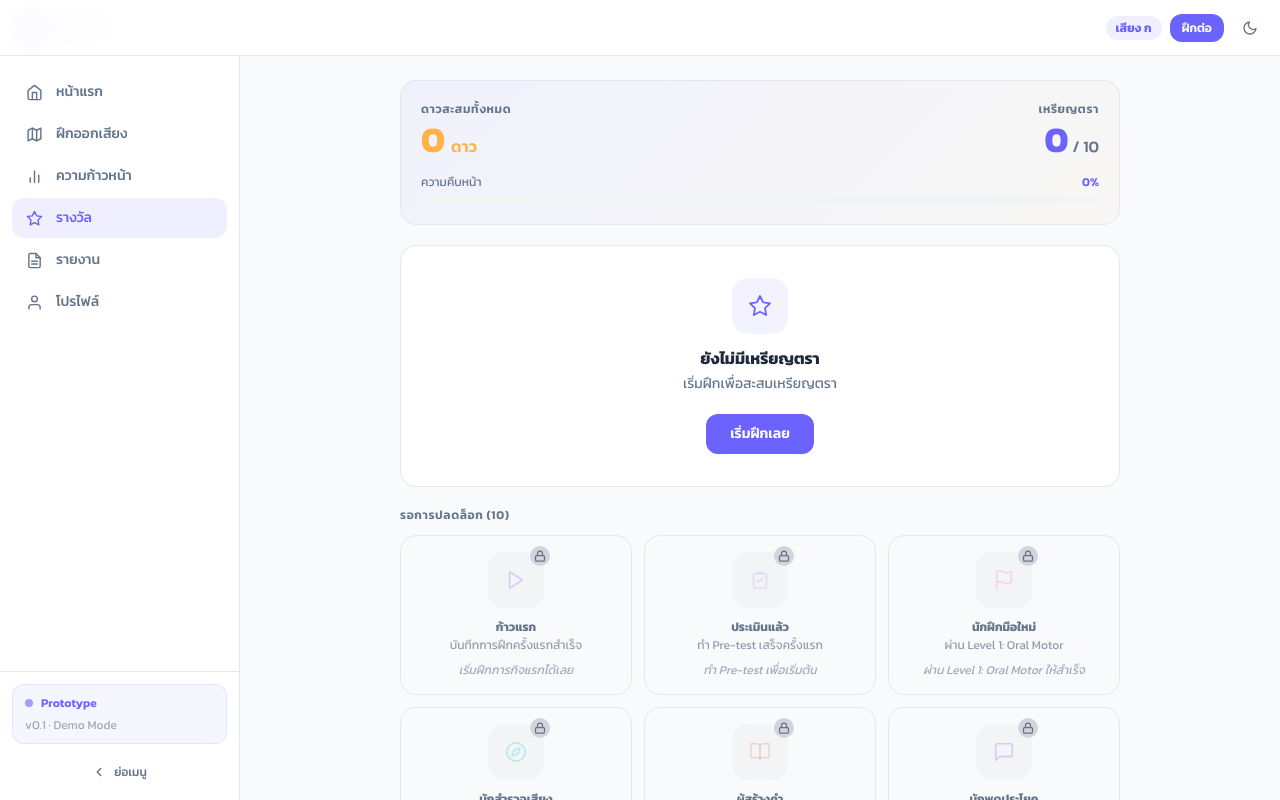
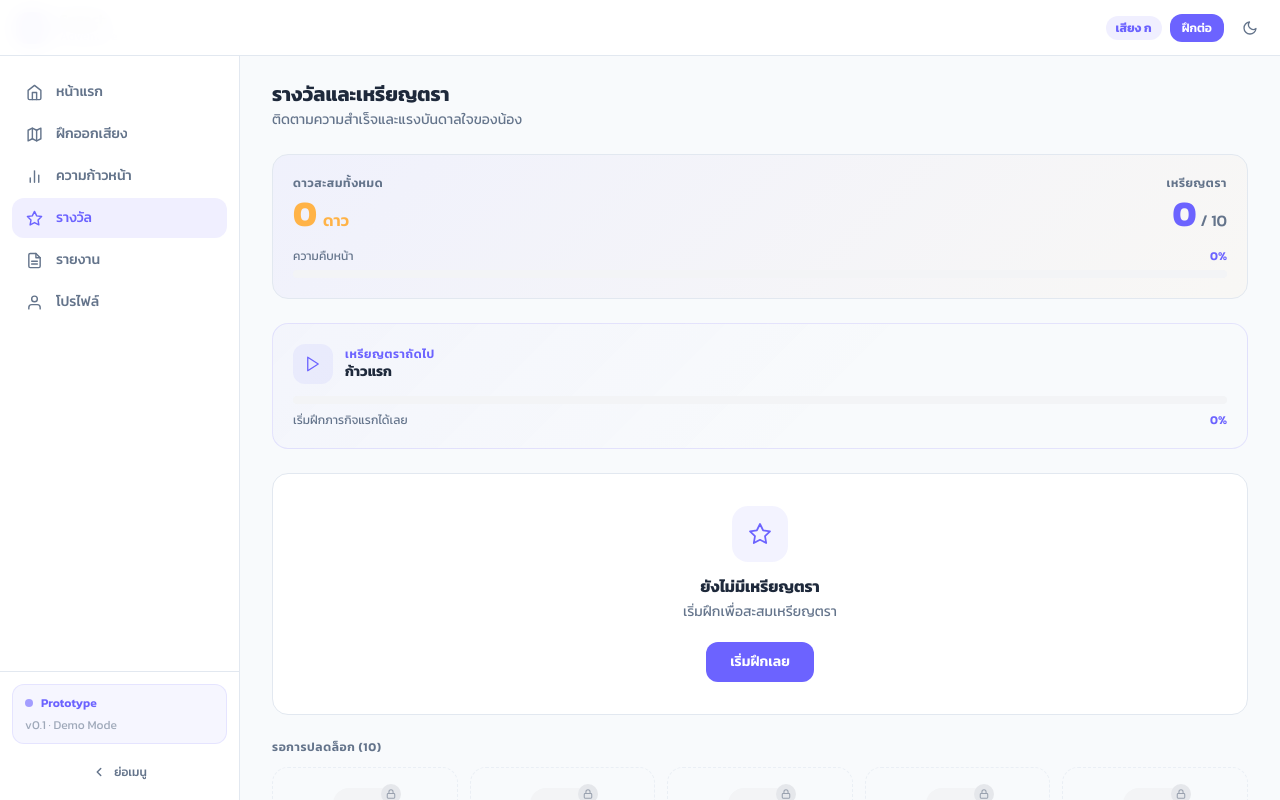
Before and after one commit to KankaveeRamsri/Speech-Adventure-Web-App, a Next.js app: page /rewards in a window 1280 px wide. Shown: the top 800 px of the page. Built offline with nearby package versions, Linux system fonts and the light colour scheme.

Commit message:
style: polish rewards page layout

```diff
--- a/src/app/rewards/page.tsx
+++ b/src/app/rewards/page.tsx
@@ -4,13 +4,14 @@ import Link from "next/link";
 import AppShell from "@/components/layout/AppShell";
 import { useSpeechProgress } from "@/hooks/useSpeechProgress";
 import { calculateRewards } from "@/lib/rewards/calculateRewards";
-import type { RewardBadge, EarnedReward, RewardProgress } from "@/types/rewards";
+import { mockTrainingStages } from "@/data/speechAdventureMockData";
+import type { EarnedReward, RewardProgress } from "@/types/rewards";
 
 // ── Icons ──────────────────────────────────────────────────────────────────────
 
-function LockIcon() {
+function LockIcon({ size = 12 }: { size?: number }) {
   return (
-    <svg width="12" height="12" viewBox="0 0 24 24" fill="none" stroke="currentColor" strokeWidth="2.5" strokeLinecap="round" strokeLinejoin="round" aria-hidden="true">
+    <svg width={size} height={size} viewBox="0 0 24 24" fill="none" stroke="currentColor" strokeWidth="2.5" strokeLinecap="round" strokeLinejoin="round" aria-hidden="true">
       <rect x="3" y="11" width="18" height="11" rx="2" ry="2" />
       <path d="M7 11V7a5 5 0 0 1 10 0v4" />
     </svg>
@@ -27,9 +28,31 @@ function BadgeIcon({ iconPath, color, size = 20 }: { iconPath: string; color: st
   );
 }
 
-// ── Badge Card ─────────────────────────────────────────────────────────────────
+function CheckCircleIcon() {
+  return (
+    <svg width="10" height="10" viewBox="0 0 24 24" fill="none" stroke="currentColor" strokeWidth="3" strokeLinecap="round" strokeLinejoin="round" aria-hidden="true">
+      <polyline points="20 6 9 17 4 12" />
+    </svg>
+  );
+}
 
-function EarnedBadgeCard({ reward }: { reward: EarnedReward }) {
+function SparkleIcon() {
+  return (
+    <svg width="14" height="14" viewBox="0 0 24 24" fill="none" stroke="currentColor" strokeWidth="2" strokeLinecap="round" strokeLinejoin="round" aria-hidden="true">
+      <path d="M12 2l1.09 6.26L18 9.27l-4.91 1.01L12 18l-1.09-7.73L6 9.27l4.91-1.01L12 2z" />
+    </svg>
+  );
+}
+
+// ── Determine if a badge was earned recently (7 days) ──────────────────────────
+
+function isRecentlyEarned(reward: EarnedReward, recentIds: Set<string>): boolean {
+  return recentIds.has(reward.badge.id);
+}
+
+// ── Badge Cards ─────────────────────────────────────────────────────────────────
+
+function EarnedBadgeCard({ reward, isRecent }: { reward: EarnedReward; isRecent: boolean }) {
   const { badge, earnedAt } = reward;
   const dateStr = (() => {
     try {
@@ -40,20 +63,40 @@ function EarnedBadgeCard({ reward }: { reward: EarnedReward }) {
   })();
 
   return (
-    <div className="flex flex-col items-center text-center p-4 bg-surface border border-border rounded-2xl shadow-sm hover:shadow-md transition-all hover:-translate-y-0.5 animate-fade-in">
     <div
-        className="w-14 h-14 rounded-2xl flex items-center justify-center mb-3"
-        style={{ backgroundColor: `${badge.color}18` }}
+      className={`relative flex flex-col items-center text-center p-5 bg-surface border rounded-2xl transition-all group hover:shadow-md hover:-translate-y-0.5 ${
+        isRecent
+          ? "border-primary/30 shadow-sm shadow-primary/8"
+          : "border-border shadow-sm"
+      }`}
+    >
+      {/* Recently earned accent dot */}
+      {isRecent && (
+        <span className="absolute top-3 right-3 flex items-center gap-1 text-primary">
+          <SparkleIcon />
+        </span>
+      )}
+
+      <div
+        className="w-16 h-16 rounded-2xl flex items-center justify-center mb-3 relative"
+        style={{ backgroundColor: `${badge.color}14` }}
         aria-label={badge.name}
       >
-        <BadgeIcon iconPath={badge.iconPath} color={badge.color} size={22} />
+        <BadgeIcon iconPath={badge.iconPath} color={badge.color} size={26} />
+        {/* Completed check mark */}
+        <span
+          className="absolute -bottom-1 -right-1 w-5 h-5 rounded-full flex items-center justify-center text-white"
+          style={{ backgroundColor: badge.color }}
+        >
+          <CheckCircleIcon />
+        </span>
       </div>
       <h3 className="text-xs font-bold text-text leading-tight mb-0.5">{badge.name}</h3>
       <p className="text-xs text-text-muted leading-snug mb-2">{badge.description}</p>
       {dateStr && (
         <span
-          className="inline-block text-xs font-medium px-2 py-0.5 rounded-full"
-          style={{ color: badge.color, backgroundColor: `${badge.color}14` }}
+          className="inline-block text-xs font-medium px-2.5 py-0.5 rounded-full"
+          style={{ color: badge.color, backgroundColor: `${badge.color}12` }}
         >
           {dateStr}
         </span>
@@ -66,51 +109,48 @@ function LockedBadgeCard({ progress }: { progress: RewardProgress }) {
   const { badge, current, target, percentage, hint } = progress;
 
   return (
-    <div className="flex flex-col items-center text-center p-4 bg-bg dark:bg-white/2 border border-border rounded-2xl">
-      <div className="relative w-14 h-14 rounded-2xl flex items-center justify-center mb-3 bg-gray-100 dark:bg-white/6">
-        <div className="opacity-25">
-          <BadgeIcon iconPath={badge.iconPath} color={badge.color} size={22} />
+    <div className="flex flex-col items-center text-center p-5 bg-bg dark:bg-white/2 border border-dashed border-border/60 rounded-2xl">
+      <div className="relative w-16 h-16 rounded-2xl flex items-center justify-center mb-3 bg-gray-100 dark:bg-white/6">
+        <div className="opacity-20">
+          <BadgeIcon iconPath={badge.iconPath} color={badge.color} size={26} />
         </div>
-        <span className="absolute -top-1.5 -right-1.5 w-5 h-5 rounded-full bg-gray-300 dark:bg-white/20 flex items-center justify-center text-gray-500 dark:text-white/40">
-          <LockIcon />
+        <span className="absolute -top-1 -right-1 w-5 h-5 rounded-full bg-gray-200 dark:bg-white/15 flex items-center justify-center text-gray-400 dark:text-white/30">
+          <LockIcon size={10} />
         </span>
       </div>
-      <h3 className="text-xs font-bold text-text-muted leading-tight mb-0.5">{badge.name}</h3>
-      <p className="text-xs text-text-muted/70 leading-snug mb-2">{badge.description}</p>
+      <h3 className="text-xs font-bold text-text-muted/60 leading-tight mb-0.5">{badge.name}</h3>
+      <p className="text-xs text-text-muted/40 leading-snug mb-2">{badge.description}</p>
 
-      {/* Progress bar for countable badges */}
       {target > 1 && (
         <div className="w-full mb-1.5">
-          <div className="h-1 bg-gray-200 dark:bg-white/10 rounded-full overflow-hidden">
+          <div className="h-1 bg-gray-200 dark:bg-white/8 rounded-full overflow-hidden">
             <div
               className="h-full rounded-full transition-all duration-700"
-              style={{ width: `${percentage}%`, backgroundColor: badge.color }}
+              style={{ width: `${percentage}%`, backgroundColor: badge.color, opacity: 0.5 }}
             />
           </div>
-          <p className="text-xs text-text-muted mt-1">
+          <p className="text-xs text-text-muted/50 mt-1">
             {current} / {target}
           </p>
         </div>
       )}
 
-      <p className="text-xs text-text-muted/60 italic">{hint}</p>
+      <p className="text-xs text-text-muted/40 italic">{hint}</p>
     </div>
   );
 }
-
-// ── In-Progress Card (closer to earning) ──────────────────────────────────────
 
 function InProgressCard({ progress }: { progress: RewardProgress }) {
   const { badge, current, target, percentage, hint } = progress;
 
   return (
     <div
-      className="flex items-center gap-4 p-4 bg-surface border rounded-xl transition-all"
-      style={{ borderColor: `${badge.color}30` }}
+      className="flex items-center gap-4 p-4 bg-surface border rounded-xl transition-all hover:shadow-sm"
+      style={{ borderColor: `${badge.color}25` }}
     >
       <div
         className="w-11 h-11 rounded-xl flex items-center justify-center flex-shrink-0"
-        style={{ backgroundColor: `${badge.color}14` }}
+        style={{ backgroundColor: `${badge.color}10` }}
       >
         <div className="opacity-60">
           <BadgeIcon iconPath={badge.iconPath} color={badge.color} size={18} />
@@ -141,12 +181,12 @@ function RecentBadgeBanner({ reward }: { reward: EarnedReward }) {
   const { badge } = reward;
   return (
     <div
-      className="flex items-center gap-3 px-4 py-3 rounded-xl border animate-slide-up"
-      style={{ backgroundColor: `${badge.color}0C`, borderColor: `${badge.color}30` }}
+      className="flex items-center gap-3 px-4 py-3 rounded-xl border"
+      style={{ backgroundColor: `${badge.color}0A`, borderColor: `${badge.color}25` }}
     >
       <div
         className="w-9 h-9 rounded-xl flex items-center justify-center flex-shrink-0"
-        style={{ backgroundColor: `${badge.color}18` }}
+        style={{ backgroundColor: `${badge.color}14` }}
       >
         <BadgeIcon iconPath={badge.iconPath} color={badge.color} size={16} />
       </div>
@@ -156,6 +196,128 @@ function RecentBadgeBanner({ reward }: { reward: EarnedReward }) {
         <p className="text-xs text-text-muted truncate">{badge.description}</p>
       </div>
     </div>
+  );
+}
+
+// ── Next Reward / Next Action Card ─────────────────────────────────────────────
+
+function NextActionCard({
+  nextBadge,
+  allCompleted,
+  currentStageId,
+}: {
+  nextBadge: RewardProgress | null;
+  allCompleted: boolean;
+  currentStageId: string | null;
+}) {
+  // All badges earned
+  if (allCompleted) {
+    return (
+      <section
+        className="rounded-2xl border border-success/20 p-5"
+        style={{ background: "linear-gradient(135deg, rgba(76,175,130,0.06) 0%, rgba(108,99,255,0.03) 100%)" }}
+        aria-label="ขั้นต่อไป"
+      >
+        <div className="flex items-center gap-3 mb-3">
+          <div className="w-10 h-10 rounded-xl bg-success/10 flex items-center justify-center flex-shrink-0">
+            <svg width="18" height="18" viewBox="0 0 24 24" fill="none" stroke="#4CAF82" strokeWidth="2" strokeLinecap="round" strokeLinejoin="round" aria-hidden="true">
+              <polyline points="20 6 9 17 4 12" />
+            </svg>
+          </div>
+          <div>
+            <p className="text-sm font-bold text-success">ปลดล็อกครบแล้ว!</p>
+            <p className="text-xs text-text-muted">น้องได้รับเหรียญตราครบทุกเหรียญแล้ว</p>
+          </div>
+        </div>
+        <div className="flex gap-3">
+          <Link
+            href="/training/review"
+            className="flex-1 flex items-center justify-center gap-2 bg-primary text-white font-semibold py-2.5 rounded-xl text-sm hover:bg-primary/90 transition-all active:scale-[0.98]"
+          >
+            ทบทวน Review
+          </Link>
+          <Link
+            href="/onboarding"
+            className="flex-1 flex items-center justify-center gap-2 border border-primary/30 text-primary font-semibold py-2.5 rounded-xl text-sm hover:bg-primary/8 transition-all active:scale-[0.98]"
+          >
+            เปลี่ยนเสียงเป้าหมาย
+          </Link>
+        </div>
+      </section>
+    );
+  }
+
+  // No data / no progress
+  if (!nextBadge) {
+    const nextStage = currentStageId
+      ? mockTrainingStages.find((s) => s.id === currentStageId)
+      : null;
+
+    return (
+      <section
+        className="rounded-2xl border border-primary/15 p-5"
+        style={{ background: "linear-gradient(135deg, rgba(108,99,255,0.06) 0%, rgba(255,179,71,0.03) 100%)" }}
+        aria-label="ขั้นต่อไป"
+      >
+        <div className="flex items-center gap-3">
+          <div className="w-10 h-10 rounded-xl bg-primary/10 flex items-center justify-center flex-shrink-0">
+            <SparkleIcon />
+          </div>
+          <div className="flex-1 min-w-0">
+            <p className="text-sm font-bold text-text">เริ่มต้นสะสมเหรียญ</p>
+            <p className="text-xs text-text-muted">ฝึกภารกิจแรกเพื่อปลดล็อกเหรียญตรา</p>
+          </div>
+          <Link
+            href={nextStage ? `/training/${nextStage.slug}` : "/training"}
+            className="flex-shrink-0 px-4 py-2 rounded-xl bg-primary text-white text-sm font-semibold hover:bg-primary/90 transition-all active:scale-[0.98]"
+          >
+            ฝึกเลย
+          </Link>
+        </div>
+      </section>
+    );
+  }
+
+  // Closest badge to unlock
+  const { badge, current, target, percentage, hint } = nextBadge;
+
+  return (
+    <section
+      className="rounded-2xl border p-5"
+      style={{
+        borderColor: `${badge.color}25`,
+        background: `linear-gradient(135deg, ${badge.color}08 0%, transparent 60%)`,
+      }}
+      aria-label="เหรียญตราถัดไป"
+    >
+      <div className="flex items-center gap-3 mb-3">
+        <div
+          className="w-10 h-10 rounded-xl flex items-center justify-center flex-shrink-0"
+          style={{ backgroundColor: `${badge.color}14` }}
+        >
+          <BadgeIcon iconPath={badge.iconPath} color={badge.color} size={18} />
+        </div>
+        <div className="flex-1 min-w-0">
+          <p className="text-xs font-semibold uppercase tracking-wider" style={{ color: badge.color }}>เหรียญตราถัดไป</p>
+          <p className="text-sm font-bold text-text">{badge.name}</p>
+        </div>
+        {target > 1 && (
+          <span className="text-sm font-bold text-text-muted flex-shrink-0">
+            {current}<span className="text-text-muted/50 font-medium">/{target}</span>
+          </span>
+        )}
+      </div>
+      <div className="h-2 bg-gray-100 dark:bg-white/8 rounded-full overflow-hidden mb-2">
+        <div
+          className="h-full rounded-full transition-all duration-700"
+          style={{ width: `${percentage}%`, backgroundColor: badge.color }}
+        />
+      </div>
+      <div className="flex items-center justify-between">
+        <p className="text-xs text-text-muted">{hint}</p>
+        <span className="text-xs font-semibold" style={{ color: badge.color }}>{percentage}%</span>
+      </div>
+    </section>
   );
 }
 
@@ -173,10 +335,41 @@ export default function RewardsPage() {
 
   const totalStars = summary.starsEarned;
   const earnPercent = totalBadges > 0 ? Math.round((earnedCount / totalBadges) * 100) : 0;
+  const allCompleted = isHydrated && earnedCount === totalBadges;
+
+  // Closest badge to unlock: highest percentage among locked, or first in-progress
+  const nextBadge = allCompleted ? null : (inProgress[0] ?? notStarted[0] ?? null);
+
+  // Set of recently earned badge IDs for accent styling
+  const recentIds = new Set(recentAchievements.map((r) => r.badge.id));
+
+  // Current stage for CTA
+  const currentStage = isHydrated
+    ? mockTrainingStages.find((s) => s.id === summary.currentStageId)
+    : null;
 
   return (
     <AppShell>
-      <div className="max-w-3xl mx-auto px-4 sm:px-6 py-6 space-y-5">
+      <div className="max-w-5xl mx-auto px-4 sm:px-6 py-6 space-y-6">
+
+        {/* ── Page Header ── */}
+        <div className="flex flex-col sm:flex-row sm:items-center sm:justify-between gap-4">
+          <div>
+            <h1 className="text-xl font-bold text-text">รางวัลและเหรียญตรา</h1>
+            <p className="text-sm text-text-muted mt-0.5">ติดตามความสำเร็จและแรงบันดาลใจของน้อง</p>
+          </div>
+          {isHydrated && summary.totalAttempts > 0 && (
+            <Link
+              href={currentStage ? `/training/${currentStage.slug}` : "/training"}
+              className="flex-shrink-0 inline-flex items-center gap-2 bg-primary text-white font-semibold px-5 py-2.5 rounded-xl text-sm hover:bg-primary/90 transition-all hover:scale-[1.02] active:scale-[0.98] shadow-sm shadow-primary/20"
+            >
+              <svg width="14" height="14" viewBox="0 0 24 24" fill="none" stroke="currentColor" strokeWidth="2.5" strokeLinecap="round" strokeLinejoin="round" aria-hidden="true">
+                <path d="M5 3l14 9-14 9V3z" />
+              </svg>
+              ฝึกต่อ
+            </Link>
+          )}
+        </div>
 
         {/* ── Hero stat bar ── */}
         <div
@@ -219,6 +412,15 @@ export default function RewardsPage() {
           </div>
         </div>
 
+        {/* ── Next Reward / Next Action Card ── */}
+        {isHydrated && (
+          <NextActionCard
+            nextBadge={nextBadge ?? null}
+            allCompleted={allCompleted}
+            currentStageId={summary.currentStageId}
+          />
+        )}
+
         {/* ── No data state ── */}
         {isHydrated && summary.totalAttempts === 0 && (
           <section className="bg-surface border border-border rounded-2xl p-8 text-center">
@@ -256,9 +458,13 @@ export default function RewardsPage() {
             <p className="text-xs font-semibold text-text-muted uppercase tracking-wider mb-3">
               เหรียญตราที่ได้รับ ({earned.length})
             </p>
-            <div className="grid grid-cols-2 gap-3 sm:grid-cols-3">
+            <div className="grid grid-cols-2 gap-3 sm:grid-cols-3 lg:grid-cols-4 xl:grid-cols-5">
               {earned.map((r) => (
-                <EarnedBadgeCard key={r.badge.id} reward={r} />
+                <EarnedBadgeCard
+                  key={r.badge.id}
+                  reward={r}
+                  isRecent={isRecentlyEarned(r, recentIds)}
+                />
               ))}
             </div>
           </section>
@@ -268,7 +474,7 @@ export default function RewardsPage() {
         {isHydrated && inProgress.length > 0 && (
           <section aria-label="กำลังดำเนินการ">
             <p className="text-xs font-semibold text-text-muted uppercase tracking-wider mb-3">ใกล้จะปลดล็อกแล้ว</p>
-            <div className="space-y-2">
+            <div className="grid gap-2 sm:grid-cols-2">
               {inProgress.map((p) => (
                 <InProgressCard key={p.badge.id} progress={p} />
               ))}
@@ -282,7 +488,7 @@ export default function RewardsPage() {
             <p className="text-xs font-semibold text-text-muted uppercase tracking-wider mb-3">
               รอการปลดล็อก ({notStarted.length})
             </p>
-            <div className="grid grid-cols-2 gap-3 sm:grid-cols-3">
+            <div className="grid grid-cols-2 gap-3 sm:grid-cols-3 lg:grid-cols-4 xl:grid-cols-5">
               {notStarted.map((p) => (
                 <LockedBadgeCard key={p.badge.id} progress={p} />
               ))}
@@ -292,14 +498,15 @@ export default function RewardsPage() {
 
         {/* ── Skeleton while hydrating ── */}
         {!isHydrated && (
-          <section className="grid grid-cols-2 gap-3 sm:grid-cols-3">
+          <section className="grid grid-cols-2 gap-3 sm:grid-cols-3 lg:grid-cols-4 xl:grid-cols-5">
             {Array.from({ length: 6 }).map((_, i) => (
-              <div key={i} className="h-36 rounded-2xl bg-gray-100 dark:bg-white/6 animate-pulse" />
+              <div key={i} className="h-40 rounded-2xl bg-gray-100 dark:bg-white/6 animate-pulse" />
             ))}
           </section>
         )}
 
-        {/* ── CTA Buttons ── */}
+        {/* ── Bottom CTA ── */}
+        {isHydrated && summary.totalAttempts > 0 && (
           <div className="flex flex-col sm:flex-row gap-3 pt-2">
             <Link
               href="/training"
@@ -322,6 +529,7 @@ export default function RewardsPage() {
               ดูรายงาน
             </Link>
           </div>
+        )}
 
         <div className="pb-4" />
       </div>
```
Lines whose indentation alone changed are shown as unchanged.
